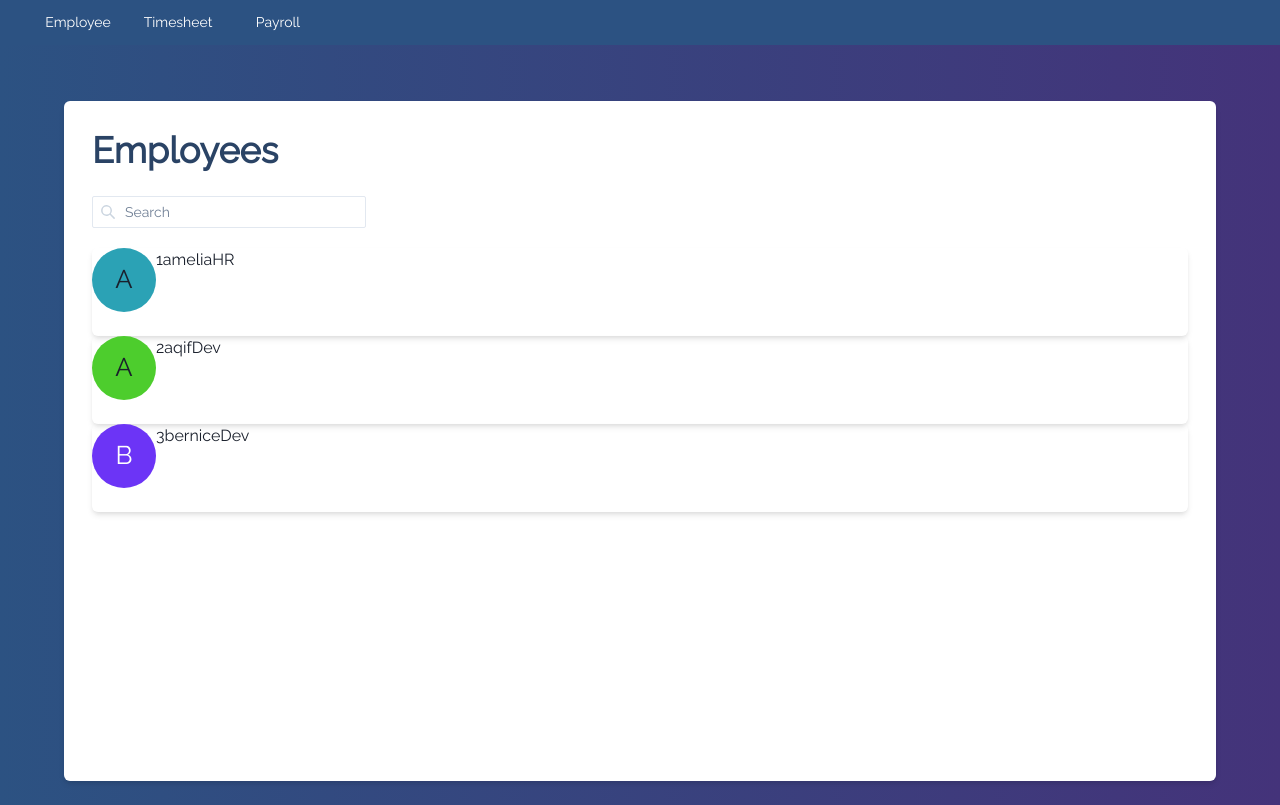
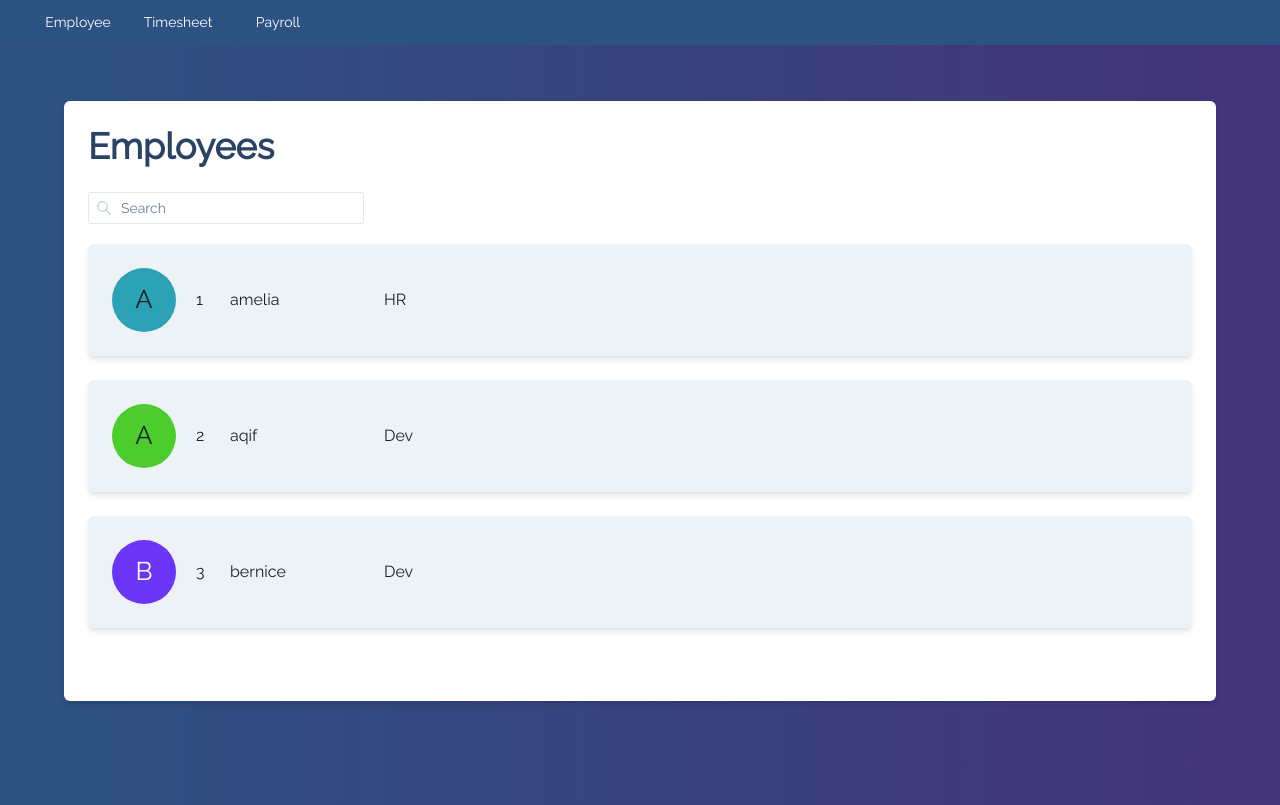
Before and after one commit to ameliawibi/cryptoPay, a React (Create React App) app: page /employees in a window 1280 px wide. Built offline with nearby package versions, Linux system fonts and the light colour scheme; no server answers.

Commit message:
feature: make a standardised background component and finished employees page

```diff
--- /dev/null
+++ b/src/components/atoms/Background.js
@@ -0,0 +1,29 @@
+import { Box } from "@chakra-ui/react";
+
+export default function Background(props) {
+  return (
+    <Box
+      minH={"95vh"}
+      h={"100%"}
+      w={"100%"}
+      bgGradient="linear(to-l, purple.800, blue.700)"
+      overflow={"hidden"}
+    >
+      <main style={{ padding: "1rem 0" }}>
+        <Box
+          boxShadow="md"
+          p="6"
+          w={"90%"}
+          margin={"auto"}
+          mt={"10"}
+          rounded="md"
+          bg="white"
+          minH={"75vh"}
+          h={"100%"}
+        >
+          {props.children}
+        </Box>
+      </main>
+    </Box>
+  );
+}
--- /dev/null
+++ b/src/components/atoms/EmployeeBox.js
@@ -0,0 +1,21 @@
+import { Box, Avatar, Flex, HStack } from "@chakra-ui/react";
+
+export default function PageHeader({ user }) {
+  return (
+    <Flex
+      bg={"gray.100"}
+      boxShadow="md"
+      rounded="md"
+      p={6}
+      mb={6}
+      alignItems={"center"}
+    >
+      <Avatar name={user.name} size="lg" />
+      <HStack ml={5} spacing={"24px"}>
+        <Box w={"10px"}>{user.id}</Box>
+        <Box w={"130px"}>{user.name}</Box>
+        <Box w={"80px"}>{user.designation}</Box>
+      </HStack>
+    </Flex>
+  );
+}
--- a/src/pages/Employee.js
+++ b/src/pages/Employee.js
@@ -3,10 +3,10 @@ import { useParams } from "react-router-dom";
 import { userData } from "../components/userData";
 import EmployeeTab from "../components/atoms/EmployeeTab";
 import EmployeeEdit from "../components/templates/EmployeeEdit";
-import PageHeader from "../components/atoms/PageHeader";
 import EmpOverview from "../components/templates/EmpOverview";
 import WalletInformation from "../components/templates/WalletInformation";
 import { Avatar, Box, Flex, Divider, Center } from "@chakra-ui/react";
+import Background from "../components/atoms/Background";
 
 export default function Employee() {
   // const [editForm, renderEditForm] = useState(false);
@@ -15,25 +15,7 @@ export default function Employee() {
   const user = userData.find((user) => user.id === Number(params.employeeId));
 
   return (
-    <Box
-      minH={"95vh"}
-      h={"100%"}
-      w={"100%"}
-      bgGradient="linear(to-l, purple.800, blue.700)"
-      overflow={"hidden"}
-    >
-      <main style={{ padding: "1rem 0" }}>
-        <Box
-          boxShadow="md"
-          p="6"
-          w={"90%"}
-          margin={"auto"}
-          mt={"10"}
-          rounded="md"
-          bg="white"
-          minH={"75vh"}
-          h={"100%"}
-        >
+    <Background>
       <Flex gap={8}>
         <Box alignContent={"center"} minWidth={"200px"}>
           <Center>
@@ -66,8 +48,6 @@ export default function Employee() {
           )}
         </Box>
       </Flex>
-        </Box>
-      </main>
-    </Box>
+    </Background>
   );
 }
--- a/src/pages/Employees.js
+++ b/src/pages/Employees.js
@@ -2,14 +2,10 @@ import { useState } from "react";
 import { Link, Outlet } from "react-router-dom";
 import { userData } from "../components/userData";
 import PageHeader from "../components/atoms/PageHeader";
-import {
-  Box,
-  Avatar,
-  Input,
-  InputGroup,
-  InputLeftElement,
-} from "@chakra-ui/react";
+import { Input, InputGroup, InputLeftElement, Stack } from "@chakra-ui/react";
+import EmployeeBox from "../components/atoms/EmployeeBox";
 import { SearchIcon } from "@chakra-ui/icons";
+import Background from "../components/atoms/Background";
 
 export default function Employees() {
   const [searchEmployee, setEmployeeSearch] = useState("");
@@ -32,25 +28,7 @@ export default function Employees() {
   };
 
   return (
-    <Box
-      minH={"95vh"}
-      h={"100%"}
-      w={"100%"}
-      bgGradient="linear(to-l, purple.800, blue.700)"
-      overflow={"hidden"}
-    >
-      <main style={{ padding: "1rem 0" }}>
-        <Box
-          bg={"white"}
-          p={7}
-          w={"90%"}
-          margin={"auto"}
-          mt={"10"}
-          boxShadow="md"
-          rounded="md"
-          h={"100%"}
-          minH={"85vh"}
-        >
+    <Background>
       <PageHeader text={"Employees"} />
       <InputGroup mb={5} w={"25%"} size="sm">
         <InputLeftElement
@@ -68,21 +46,14 @@ export default function Employees() {
       </InputGroup>
 
       {employeeData.map((user) => (
-            <Box>
+        <Stack direction={["row", "column"]} align="stretch">
           <Link to={`/employees/${user.id}`} key={user.id}>
-                <Box boxShadow="md" rounded="md">
-                  <Avatar name={user.name} size="lg" mb={6} p={3} />
-                  {user.id}
-                  {user.name}
-                  {user.designation}
-                </Box>
+            <EmployeeBox user={user} />
           </Link>
-            </Box>
+        </Stack>
       ))}
 
       <Outlet />
-        </Box>
-      </main>
-    </Box>
+    </Background>
   );
 }
--- a/src/pages/Payroll.js
+++ b/src/pages/Payroll.js
@@ -2,6 +2,7 @@ import React, { useEffect, useState } from "react";
 import { useDispatch, useSelector } from "react-redux";
 import { connect } from "../redux/blockchain/blockchainActions";
 import { fetchData } from "../redux/data/dataActions";
+import Background from "../components/atoms/Background";
 
 export default function Payroll() {
   const dispatch = useDispatch();
@@ -43,7 +44,7 @@ export default function Payroll() {
   };
 
   return (
-    <main style={{ padding: "1rem 0" }}>
+    <Background>
       {blockchain.account === "" || blockchain.smartContract === null ? (
         <button
           onClick={(e) => {
@@ -72,6 +73,6 @@ export default function Payroll() {
       >
         Bulk transfer
       </button>
-    </main>
+    </Background>
   );
 }
```
Lines whose indentation alone changed are shown as unchanged.
